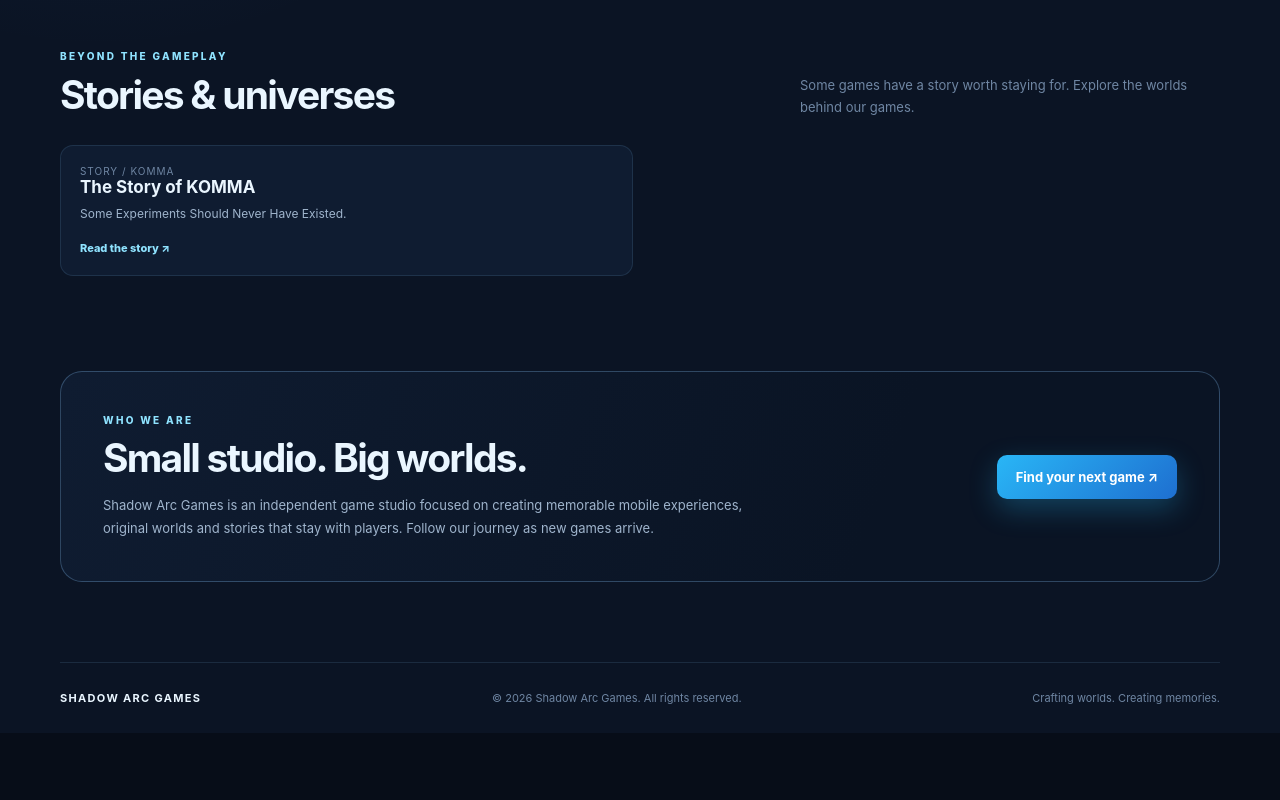
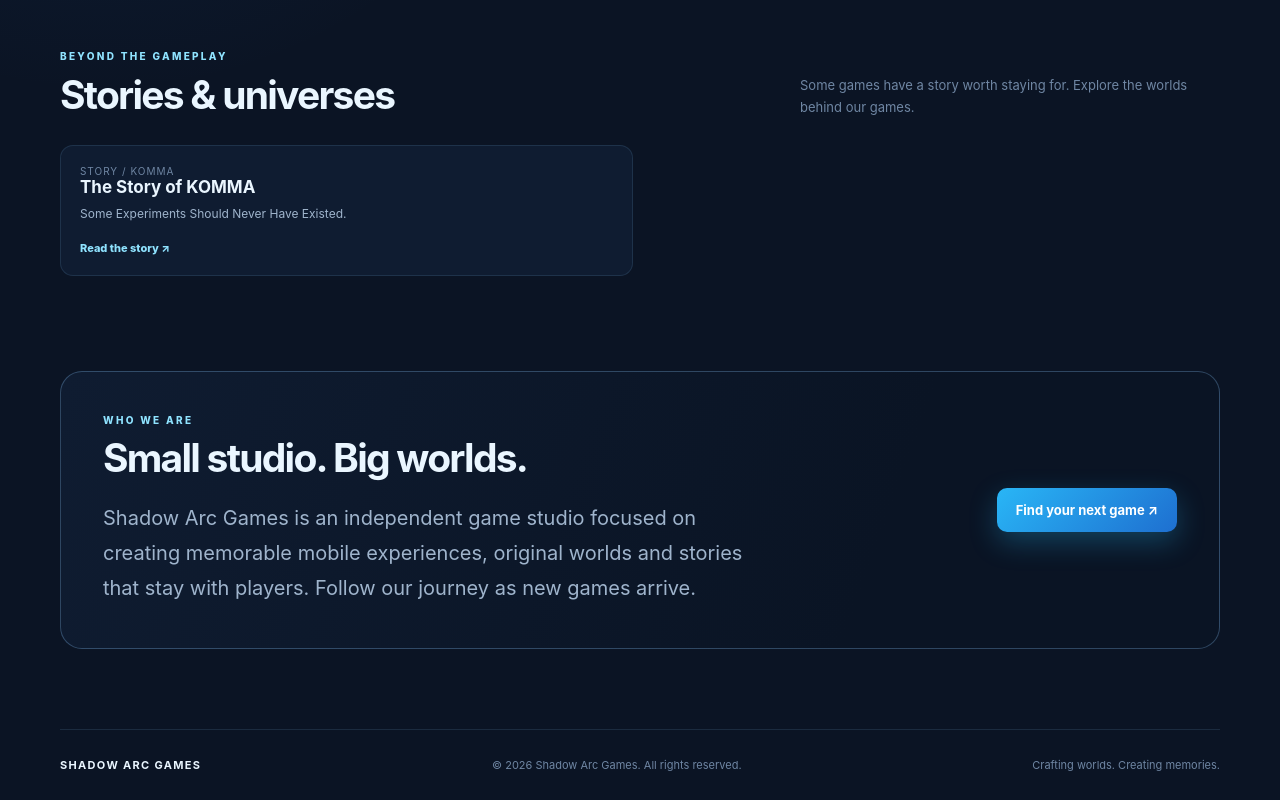
Before and after one commit to ForYouGameDev/Shadowarcgames, a plain HTML site: page index.html in a window 1280 px wide. Shown: the part 1314-2114 px from the top of the page. Before the commit the page ends 2047 px from the top, so only its background shows below. Drawn offline with Linux system fonts and the light colour scheme.

Commit message:
Update index.html

```diff
--- a/index.html
+++ b/index.html
@@ -85,7 +85,7 @@ h2{font-size:clamp(28px,4vw,39px);letter-spacing:-.045em;margin:9px 0 0}
 .card-link{color:var(--accent);font-size:11px;text-decoration:none;padding:8px 0}
 .empty{color:var(--muted2);padding:30px;border:1px dashed var(--line2);border-radius:14px;text-align:center;grid-column:1/-1}
 .story-band{margin:30px 0 80px;padding:42px;border-radius:22px;border:1px solid var(--line2);background:linear-gradient(110deg,var(--card),var(--card2) 70%);display:grid;grid-template-columns:1fr auto;align-items:center;gap:25px}
-.story-band p{color:var(--muted);max-width:650px;line-height:1.75;font-size:13px;margin-bottom:0}
+.story-band p{color:var(--muted);max-width:650px;line-height:1.75;font-size:20px;margin-bottom:0}
 .story-band h2{margin-top:8px}
 .story-list{display:grid;grid-template-columns:repeat(2,1fr);gap:14px}
 .story-item{border:1px solid var(--line);background:var(--card);border-radius:13px;padding:19px}
```
